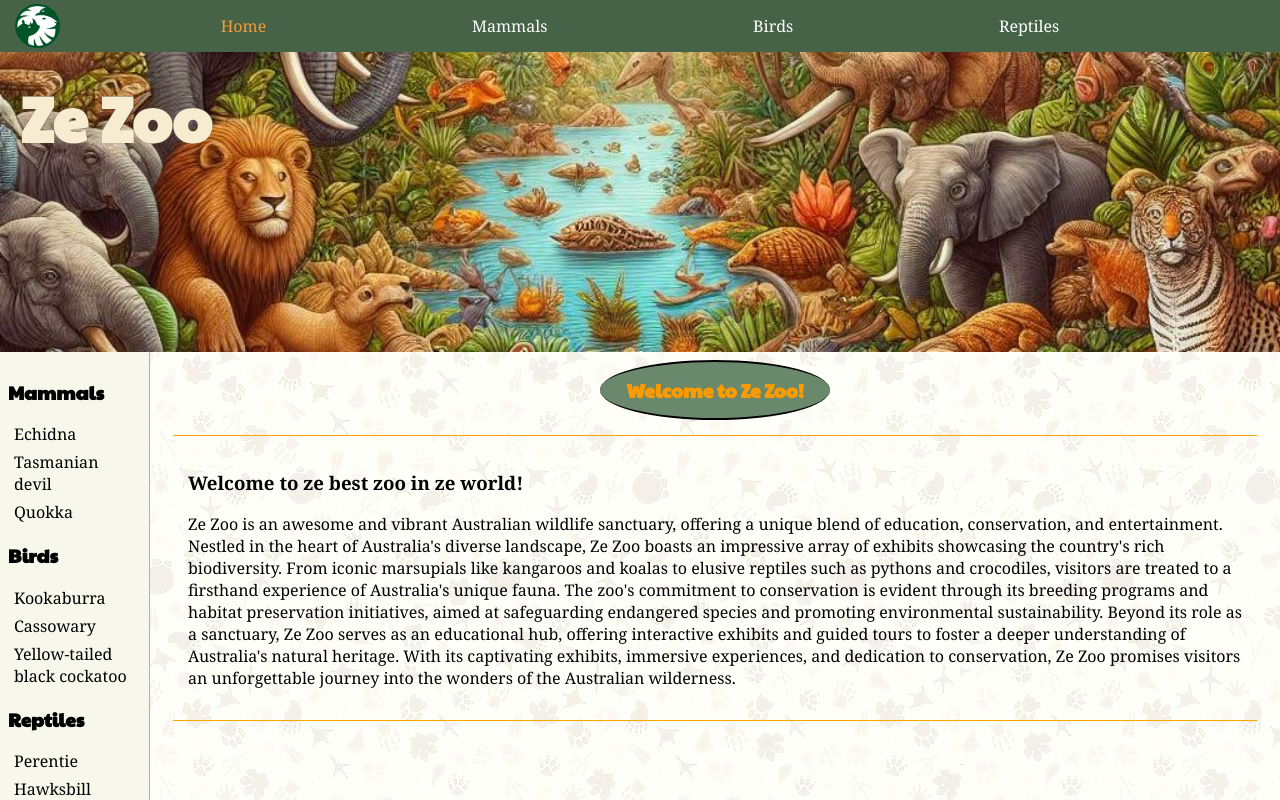
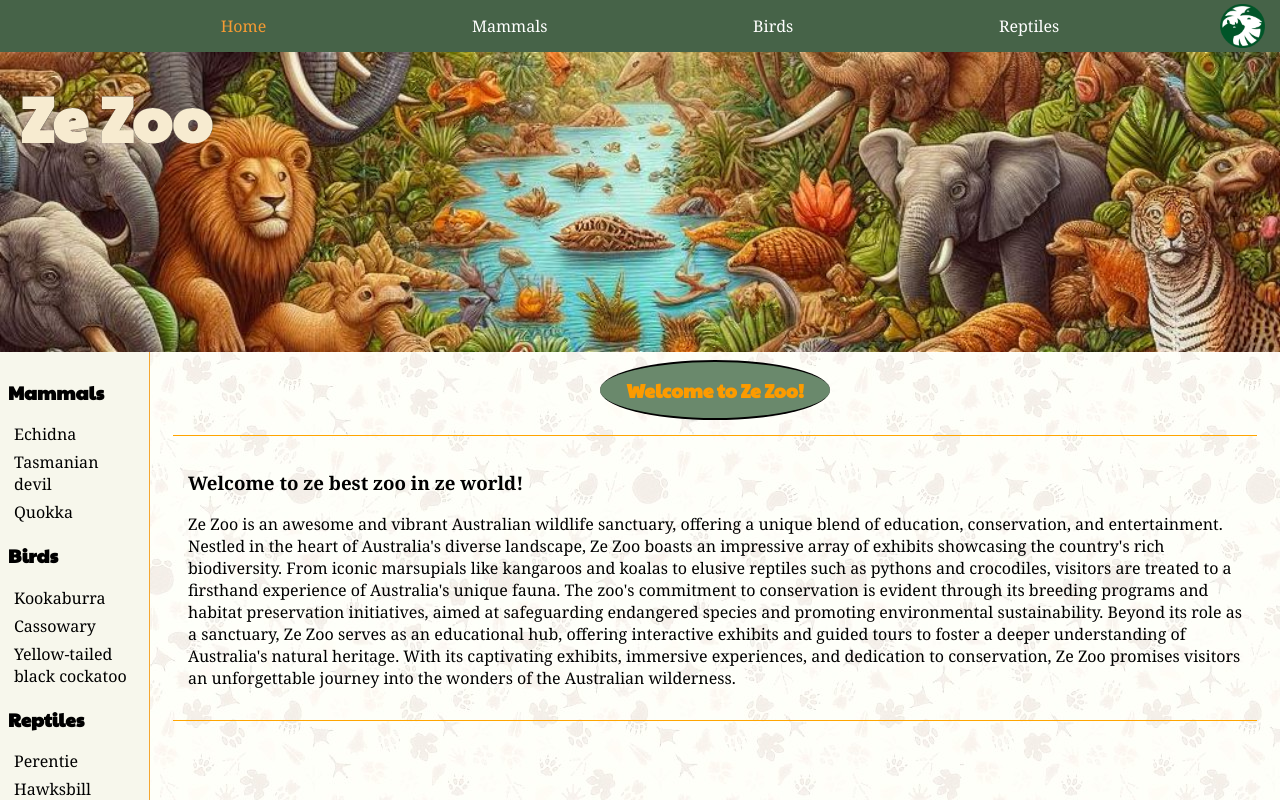
Before and after one commit to Legendarius-K/react-zoo, a React (Vite) app: page / in a window 1280 px wide. Shown: the top 800 px of the page. Built offline with nearby package versions, Linux system fonts and the light colour scheme.

Commit message:
change logo side

```diff
--- a/src/pages/Layout/Layout.module.css
+++ b/src/pages/Layout/Layout.module.css
@@ -10,7 +10,7 @@
 .logo {
     position: absolute;
     width: 45px;
-    left: 15px;
+    right: 15px;
 }
 
 .navItem {
```
